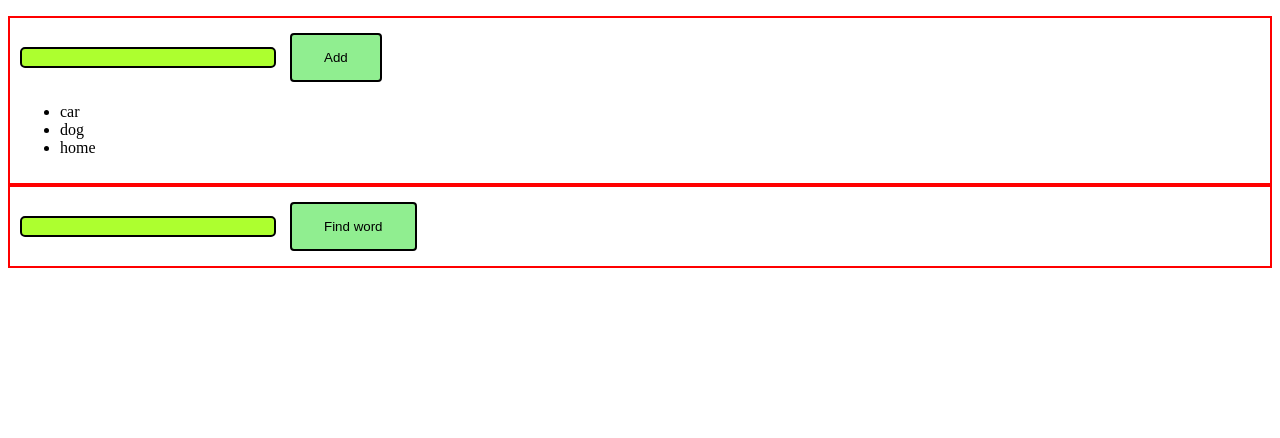
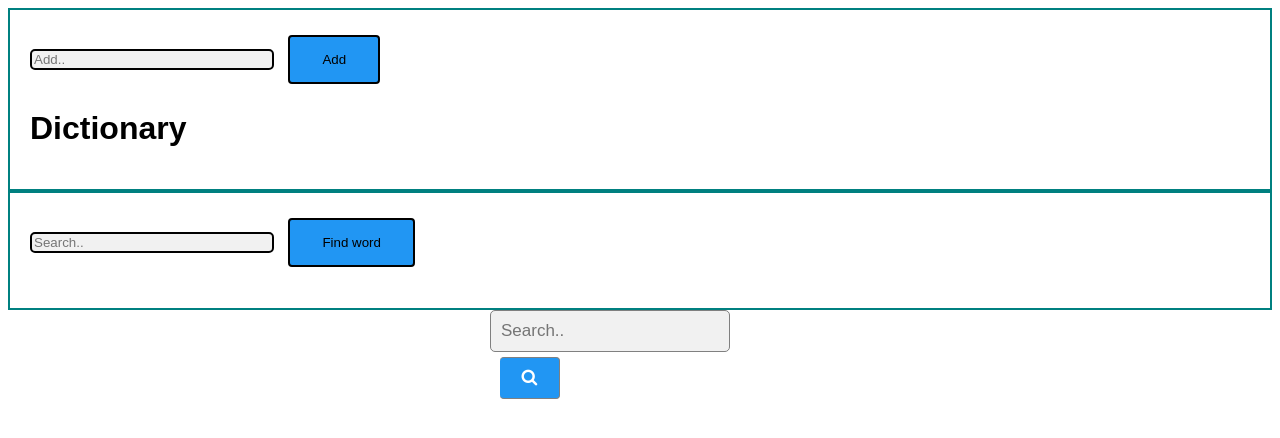
Before and after one commit to AlinLovin/Dictionary, a plain HTML site: page Dictionary.html in a window 1280 px wide. Drawn offline with Linux system fonts and the light colour scheme.

Commit message:
Add code

```diff
--- a/Dictionary.html
+++ b/Dictionary.html
@@ -3,26 +3,30 @@
   <head>
     <meta charset="utf-8">
     <link rel="stylesheet" href="Style.css">
+    <link rel="stylesheet" href="https://cdnjs.cloudflare.com/ajax/libs/font-awesome/4.7.0/css/font-awesome.min.css">
     <script src="script.js"></script>
     <title>Dictionary</title>
   </head>
   <body>
-    <p id="demo"></p>
 
-    <div class="continer1">
-      <input type="text" id="textList">
+    <div class="add">
+      <input type="text" id="textList" placeholder="Add..">
       <button onclick="addText()">Add</button>
 
-      <ul id="list">
-        <li>car</li>
-        <li>dog</li>
-        <li>home</li>
-      </ul>
+      <h1>Dictionary</h1>
+
+      <ul id="list"></ul>
     </div>
 
-    <div class="continer2">
-      <input type="text" id="textList">
-      <button onclick="findWord()">Find word</button>
+    <div class="find">
+      <input type="text" id="findText" placeholder="Search..">
+      <button onclick="checkWord()">Find word</button>
+      <p id="demo"></p>
     </div>
+
+    <form class="example" action="/action_page.php" style="margin:auto;max-width:300px">
+      <input type="text" id="erf" placeholder="Search.." name="search2">
+      <button type="submit"><i class="fa fa-search"></i></button>
+    </form>
   </body>
 </html>
--- a/Script.js
+++ b/Script.js
@@ -1,3 +1,5 @@
+var str = [];
+
 function addText() {
 	var textVal = document.getElementById('textList').value,
 		listNode = document.getElementById('list'),
@@ -6,14 +8,20 @@ function addText() {
 
 	liNode.appendChild(textNode);
 	listNode.appendChild(liNode);
+
+	str.push(textVal);
 }
 
-function findWord() {
-	var x;
-	var y = "";
-	listNode = document.getElementById('list');
-	for (x in listNode) {
-		y += x + "<br>";
-	}
-	document.getElementById("demo").innerHTML = y;
+function findWord(word) {
+	return word == document.getElementById("findText").value;
 }
+
+function checkWord() {
+ 	var checkWord = str.find(findWord);
+ 	var word = document.getElementById("findText").value;
+ 	if (checkWord != null) {
+ 		document.getElementById("demo").innerHTML = 'The word "' + word + '" exists in the dictionary!';
+ 	} else {
+ 		document.getElementById("demo").innerHTML = 'The word "' + word + '" does not exist in the dictionary!';
+ 	}
+}
--- a/Style.css
+++ b/Style.css
@@ -1,16 +1,15 @@
-.continer1 {
-	margin: red;
-	padding: 10px 10px;
-	border: 2px solid red;
+.add {
+	padding: 20px;
+	border: 2px solid teal;
 }
 
-.continer2 {
-	padding: 10px 10px;
-	border: 2px solid red;
+.find {
+	padding: 20px;
+	border: 2px solid teal;
 }
 
 button {
-	background-color: #90EE90;
+	background-color: #2196F3;
 	padding: 15px 32px;
 	margin: 5px 10px;
 	cursor: pointer;
@@ -22,5 +21,44 @@ input[type=text],select {
 	width: 20%;
 	border: 2px solid #000;
 	border-radius: 5px;
-	background-color: #ADFF2F;
+	background-color: #f1f1f1;
 }
+
+body {
+  font-family: Arial;
+}
+
+* {
+  box-sizing: border-box;
+}
+
+form.example input[type=text] {
+  padding: 10px;
+  font-size: 17px;
+  border: 1px solid grey;
+  float: left;
+  width: 80%;
+  background: #f1f1f1;
+}
+
+form.example button {
+  float: left;
+  width: 20%;
+  padding: 10px;
+  background: #2196F3;
+  color: white;
+  font-size: 17px;
+  border: 1px solid grey;
+  border-left: none;
+  cursor: pointer;
+}
+
+form.example button:hover {
+  background: #0b7dda;
+}
+
+form.example::after {
+  content: "";
+  clear: both;
+  display: table;
+}
```
